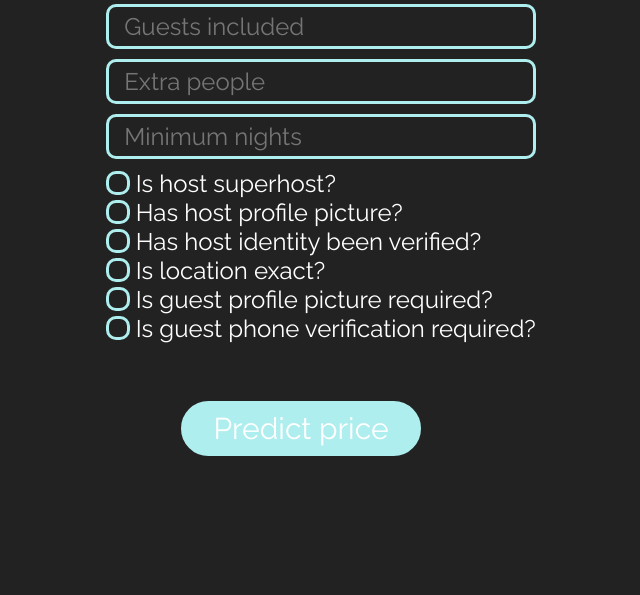
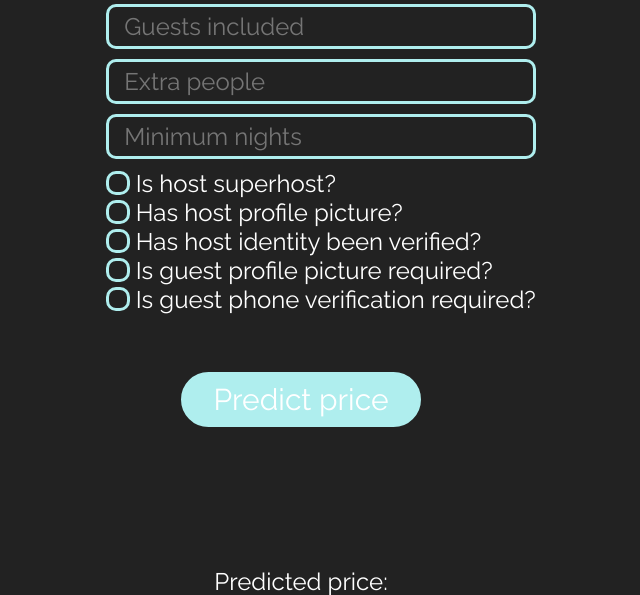
Before and after one commit to RomanZavodskikh/house_price_prediction_service, a Flask app: page /predict-hata-price in a window 1280 px wide. Shown: the part 930-1525 px from the top of the page, without its empty margins (339-979 px from the left). Run offline with Flask 2, Linux system fonts and the light colour scheme; parts of the project's set-up code (start-up, migrations or seed data) failed here and were passed over; some libraries are stand-ins or nearby versions.

Commit message:
Consider host location exact always

```diff
--- a/main.py
+++ b/main.py
@@ -51,7 +51,7 @@
 
         predicted_price = regressor.predict_price(
                 [[host_id, host_since, host_is_superhost, host_has_profile_pic,
-                host_identity_verified, is_location_exact,
+                host_identity_verified, 1, # consider location is always exact
                 require_guest_profile_picture, require_guest_phone_verification,
                 latitude, longitude, accommodates, bathrooms,
                 bedrooms, beds,
--- a/templates/simple_page.html
+++ b/templates/simple_page.html
@@ -126,19 +126,6 @@
             <dd>
             <label class="checkbox">
                 <span class="checkbox__input">
-                    <input type="checkbox" name="is_location_exact">
-                    <span class="checkbox__control">
-                        <svg xmlns='http://www.w3.org/2000/svg' viewBox='0 0 24 24' aria-hidden="true" focusable="false">
-                            <path fill='none' stroke='currentColor' stroke-width='3' d='M1.73 12.91l6.37 6.37L22.79 4.59' /></svg>
-                        </span>
-                </span>
-                <span class="radio__label">Is location exact?</span>
-            </label>
-            </dd>
-
-            <dd>
-            <label class="checkbox">
-                <span class="checkbox__input">
                     <input type="checkbox" name="require_guest_profile_picture">
                     <span class="checkbox__control">
                         <svg xmlns='http://www.w3.org/2000/svg' viewBox='0 0 24 24' aria-hidden="true" focusable="false">
```
